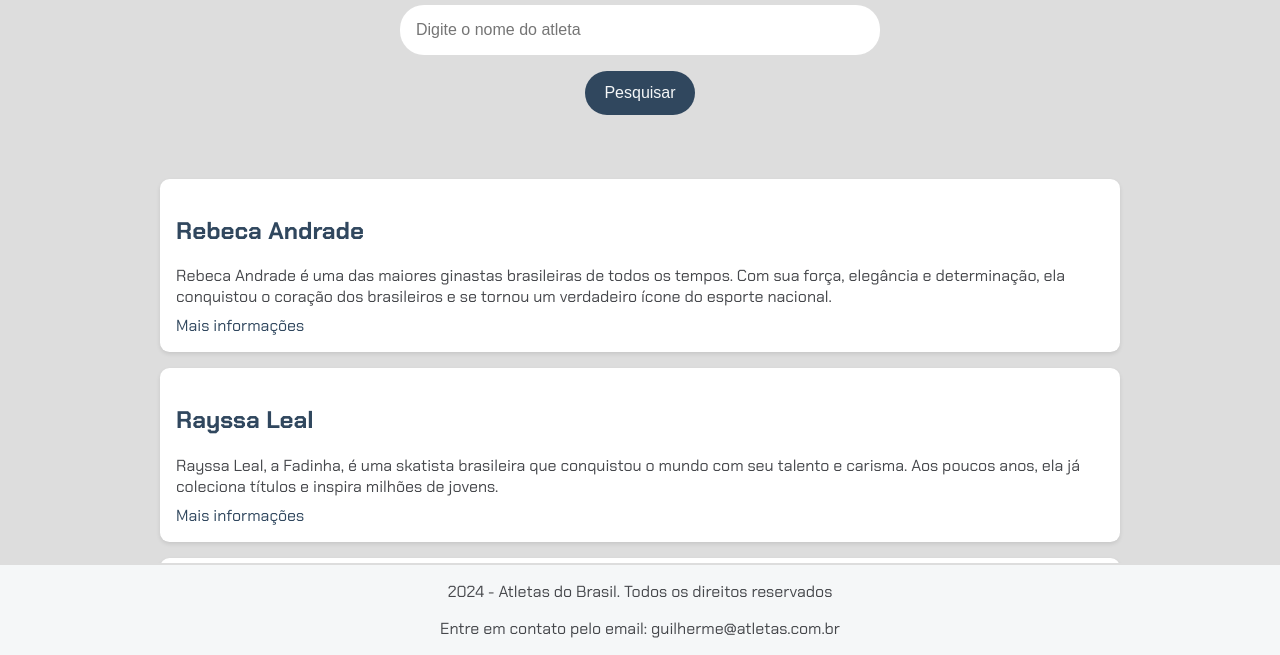
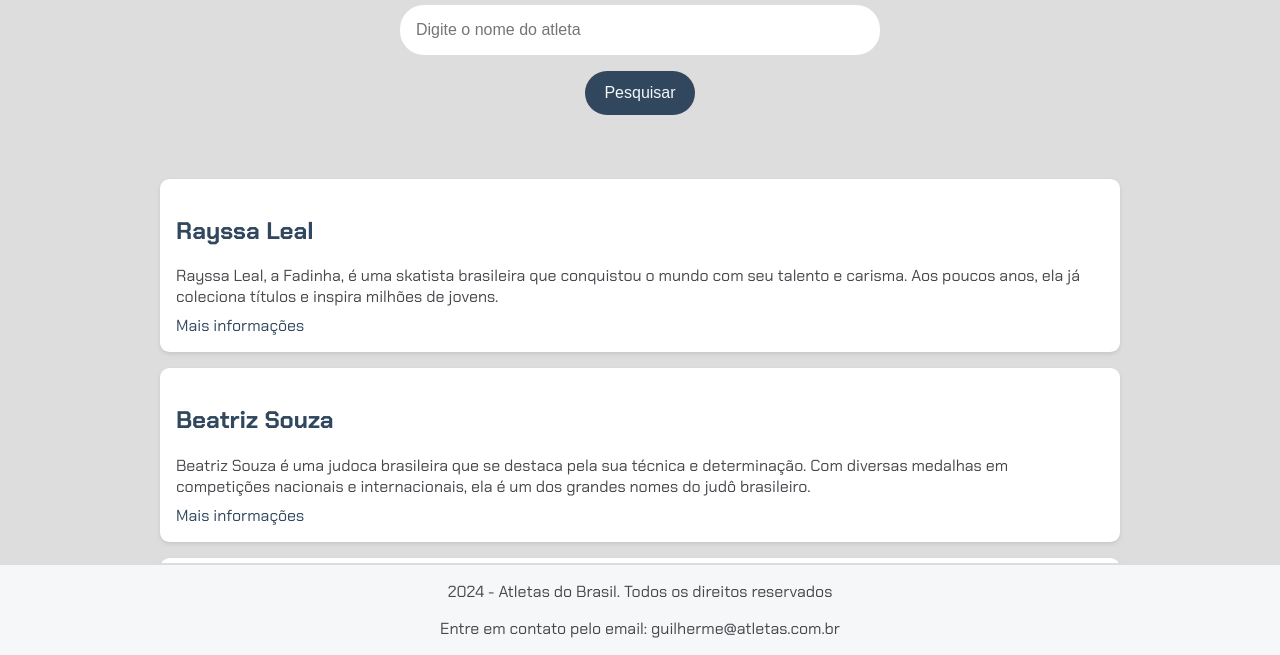
Before and after one commit to Narydiniz/alura_nary, a plain HTML site: page index.html in a window 1280 px wide. Both pictures are taken after a click on the button "Pesquisar". Shown: the part 145-800 px from the top of the page. Drawn offline with Linux system fonts and the light colour scheme.

Commit message:
Atualizando o arquivo js

```diff
--- a/app.js
+++ b/app.js
@@ -1 +1,24 @@
-console.log(dados);
+function pesquisar() {
+    // Seleciona a seção onde os resultados serão exibidos
+    let section = document.getElementById("resultados-pesquisa");
+
+    // Inicializa uma string vazia para armazenar os resultados
+    let resultados = "";
+
+    // Itera sobre cada dado da pesquisa e constrói o HTML
+    for (let dado of dados) {
+        // Cria um novo elemento HTML para cada resultado
+        resultados += `
+            <div class="item-resultado">
+                <h2>
+                    <a href="#" target="_blank">${dado.titulo}</a>
+                </h2>
+                <p class="descricao-meta">${dado.descrição}</p>
+                <a href=${dado.link} target="_blank">Mais informações</a>
+            </div>
+        `;
+    }
+
+    // Atualiza o conteúdo da seção com os resultados construídos
+    section.innerHTML = resultados;
+}
--- a/dados.js
+++ b/dados.js
@@ -7,11 +7,11 @@ let dados = [
     {
         titulo: "Beatriz Souza",
         descrição: "Beatriz Souza é uma judoca brasileira que se destaca pela sua técnica e determinação. Com diversas medalhas em competições nacionais e internacionais, ela é um dos grandes nomes do judô brasileiro.",
-        link: "https://[link para a página da Beatriz Souza]" // Substitua por um link válido
+        link: "https://pt.wikipedia.org/wiki/Beatriz_Souza"
       },
       {
         titulo: "Rebeca Andrade",
         descrição: "Rebeca Andrade é uma ginasta brasileira que conquistou o mundo com suas acrobacias e força. Ela é considerada uma das maiores ginastas brasileiras de todos os tempos.",
-        link: "https://[link para a página da Rebeca Andrade]" // Substitua por um link válido
+        link: "https://pt.wikipedia.org/wiki/Rebeca_Andrade"
       }
 ];
--- a/index.html
+++ b/index.html
@@ -15,33 +15,12 @@
     <main>
         <section>
             <input type="text" placeholder="Digite o nome do atleta">
-            <button>Pesquisar</button>
+            <button onclick="pesquisar()">Pesquisar</button>
         </section>
 
-        <section class="resultados-pesquisa">
+        <section class="resultados-pesquisa" id="resultados-pesquisa">
             <div class="item-resultado">
-                <h2>
-                    <a href="#" target="_blank">Rebeca Andrade</a>
-                </h2>
-                <p class="descricao-meta">Rebeca Andrade é uma das maiores ginastas brasileiras de todos os tempos. Com sua força, elegância e determinação, ela conquistou o coração dos brasileiros e se tornou um verdadeiro ícone do esporte nacional.</p>
-                <a href="https://pt.wikipedia.org/wiki/Rebeca_Andrade" target="_blank">Mais informações</a>
             </div>
-            <div class="item-resultado">
-                <h2>
-                    <a href="#" target="_blank">Rayssa Leal</a>
-                </h2>
-                <p class="descricao-meta">Rayssa Leal, a Fadinha, é uma skatista brasileira que conquistou o mundo com seu talento e carisma. Aos poucos anos, ela já coleciona títulos e inspira milhões de jovens.</p>
-                <a href="https://pt.wikipedia.org/wiki/Rayssa_Leal" target="_blank">Mais informações</a>
-            </div>
-
-            <div class="item-resultado">
-                <h2>
-                    <a href="#" target="_blank">Beatriz Souza</a>
-                </h2>
-                <p class="descricao-meta">Beatriz Souza é uma judoca brasileira que se destacou nos Jogos Olímpicos, trazendo orgulho para o país. Sua força e técnica a colocaram entre as melhores do mundo.</p>
-                <a href="https://pt.wikipedia.org/wiki/Beatriz_Souza" target="_blank">Mais informações</a>
-            </div>
-
         </section>
     </main>
     <footer>
```
